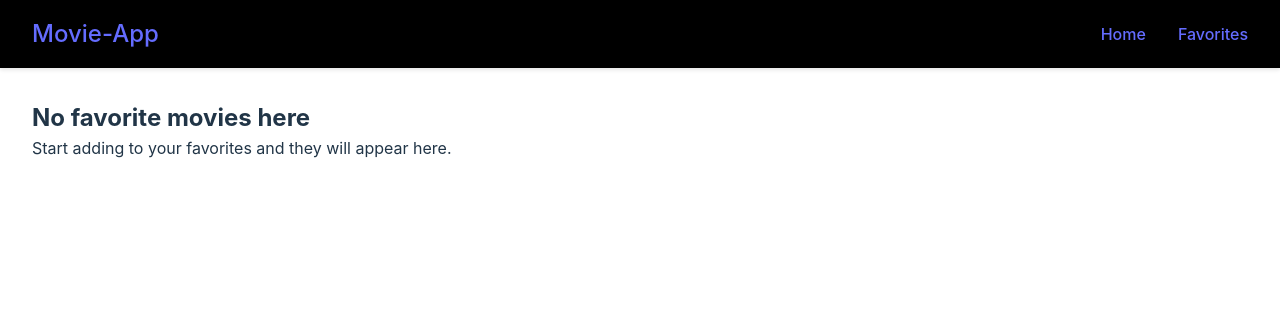
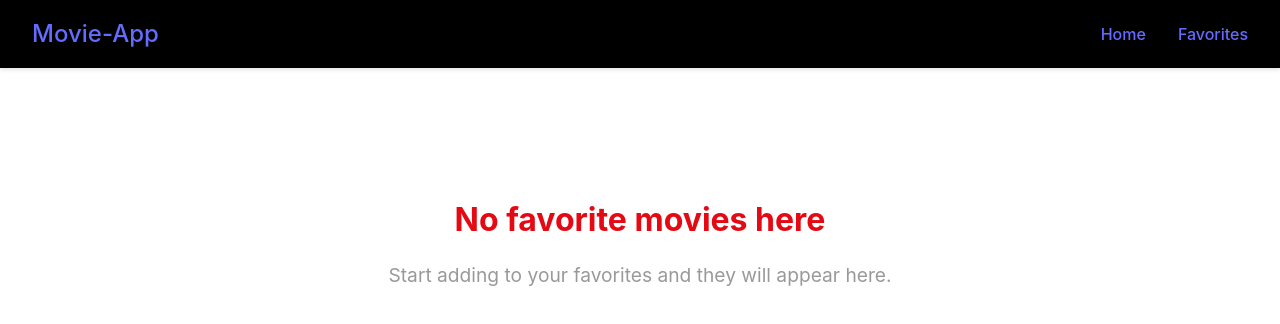
Before and after one commit to Osamaseid/react-tutorial, a React (Vite) app: page /favorites in a window 1280 px wide. Shown: the top 324 px of the page. Built offline with nearby package versions, Linux system fonts and the light colour scheme.

Commit message:
updated react movie app

```diff
--- a/src/components/MovieCard.jsx
+++ b/src/components/MovieCard.jsx
@@ -7,7 +7,7 @@ function MovieCard({movie}){
     }
 
     return <div className="movie-card">
-            <div className="movie-post">
+            <div className="movie-poster">
                 <img src={movie.url} alt={movie.title}></img>
                 <div className="movie-overlay">
                     <button className="favorite-btn" onClick={onFavoriteClick}>
--- a/src/pages/favorites.jsx
+++ b/src/pages/favorites.jsx
@@ -2,7 +2,7 @@ import "../css/Favorites.css";
 
 function Favorites() {
     return (
-        <div className="favorites-movie">
+        <div className="favorites-empty">
             <h2>No favorite movies here</h2>
             <p>Start adding to your favorites and they will appear here.</p>
         </div>
```
